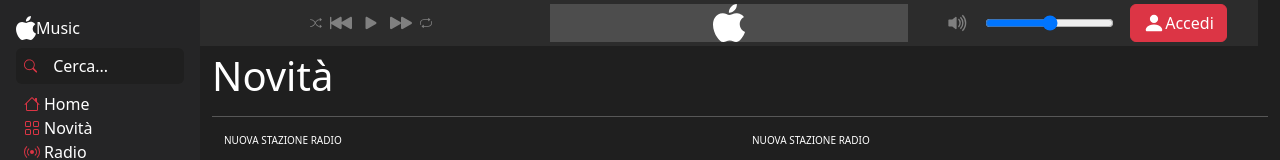
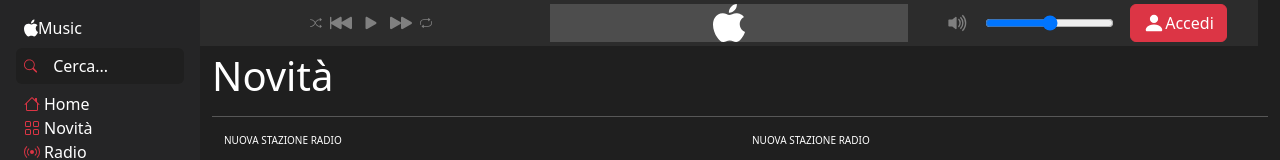
Before and after one commit to SamueleConverso/PROGETTO-U3-S3-L5, a React (Vite) app in the folder musicapp/: page / in a window 1280 px wide. Shown: the top 160 px of the page. Built offline with nearby package versions, Linux system fonts and the light colour scheme; no server answers.

Commit message:
Jan 24, 2025, 4:22 PM

```diff
--- a/musicapp/src/components/MyNavbar.jsx
+++ b/musicapp/src/components/MyNavbar.jsx
@@ -62,6 +62,7 @@
           <img
             src="../../public/assets/img/apple.svg"
             className="align-middle"
+            style={{ width: "14px" }}
           />
           Music
         </p>
--- a/musicapp/src/components/MyNavbarLg.jsx
+++ b/musicapp/src/components/MyNavbarLg.jsx
@@ -54,10 +54,11 @@
         }}
       >
         <div className="mb-2">
-          <p className="text-white mb-0 d-flex">
+          <p className="text-white mb-0 d-flex ms-2">
             <img
               src="../../public/assets/img/apple.svg"
               className="align-middle"
+              style={{ width: "14px" }}
             />
             Music
           </p>
```
